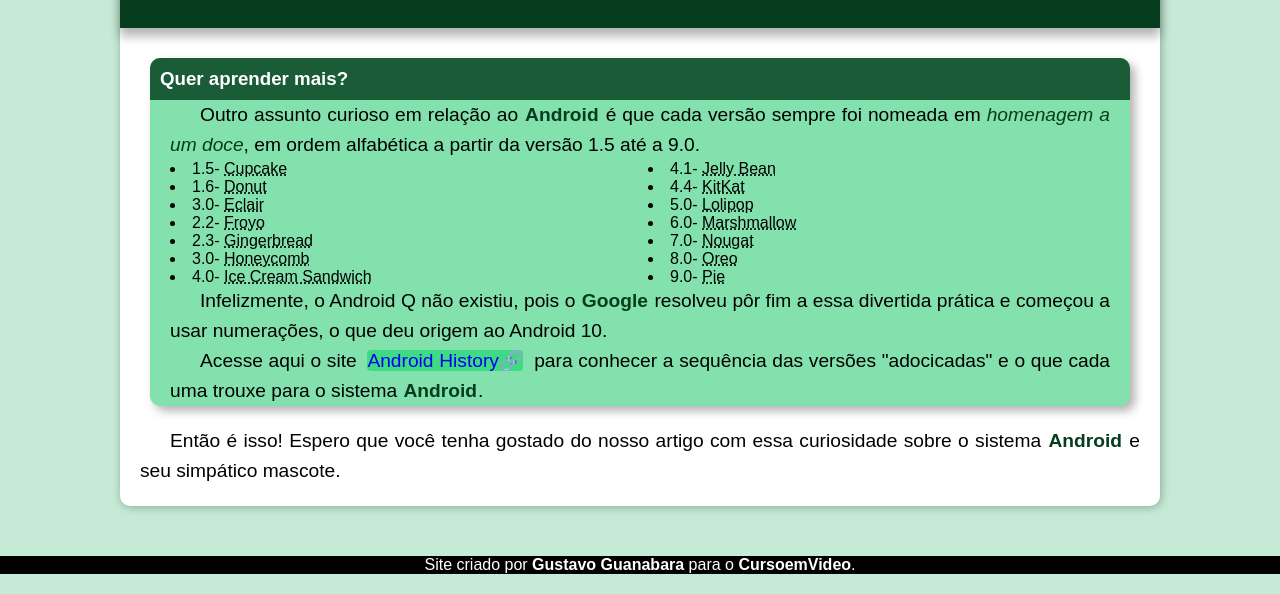
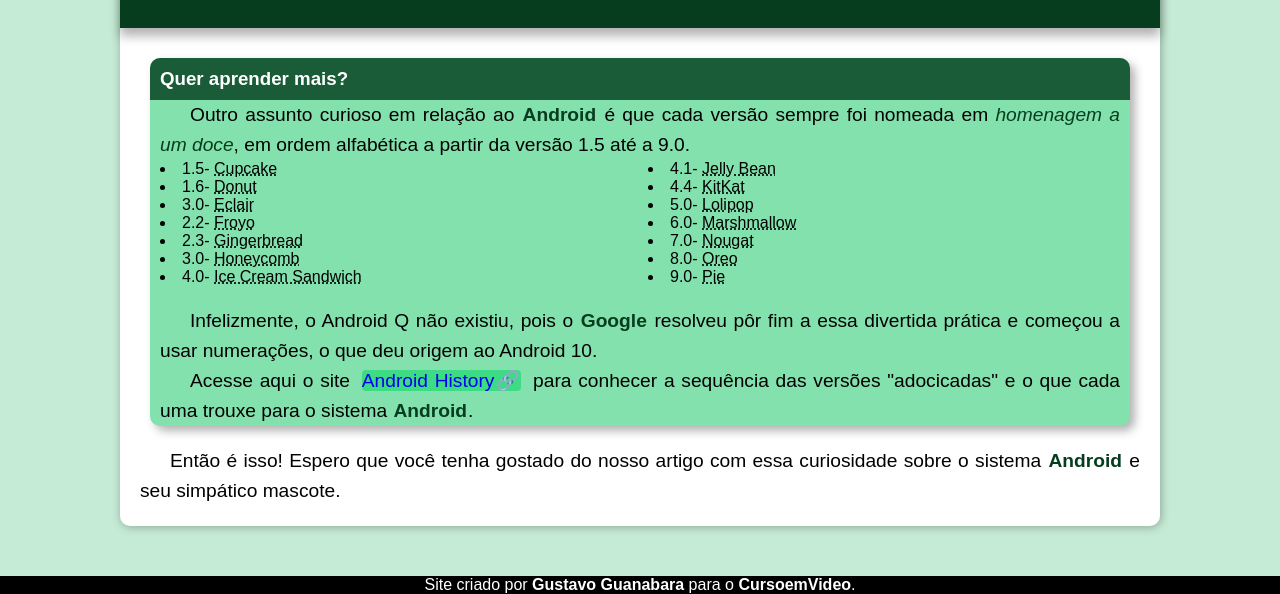
Before and after one commit to joseaugusto-15/projeto-android, a plain HTML site: page index.html in a window 1280 px wide. Shown: the part 2509-3103 px from the top of the page. Drawn offline with Linux system fonts and the light colour scheme.

Commit message:
Pequenos ajustes no aside

```diff
--- a/estilo/style_03.css
+++ b/estilo/style_03.css
@@ -166,7 +166,7 @@ aside {
     background-color: var(--cor1);
     margin: 0px -20px;
     border-radius: 10px 10px 0px 0px;
-    padding: 20px 20px 0px 20px;
+    padding: 20px 10px 0px 10px;
     border-radius: 10px;
     margin: 0px 10px 20px 10px;
     box-shadow: 5px 5px 10px rgba(0, 0, 0, 0.300);
@@ -177,11 +177,12 @@ aside > h3 {
     color: white;
     padding: 10px;
     border-radius: 10px 10px 0px 0px;
-    margin: -20px -20px 0px -20px;
+    margin: -20px -10px 0px -10px;
 }
 aside > ul {
     list-style-position: inside;
     columns: 2;
+    padding-bottom: 20px;
 }
 
 footer {
```
